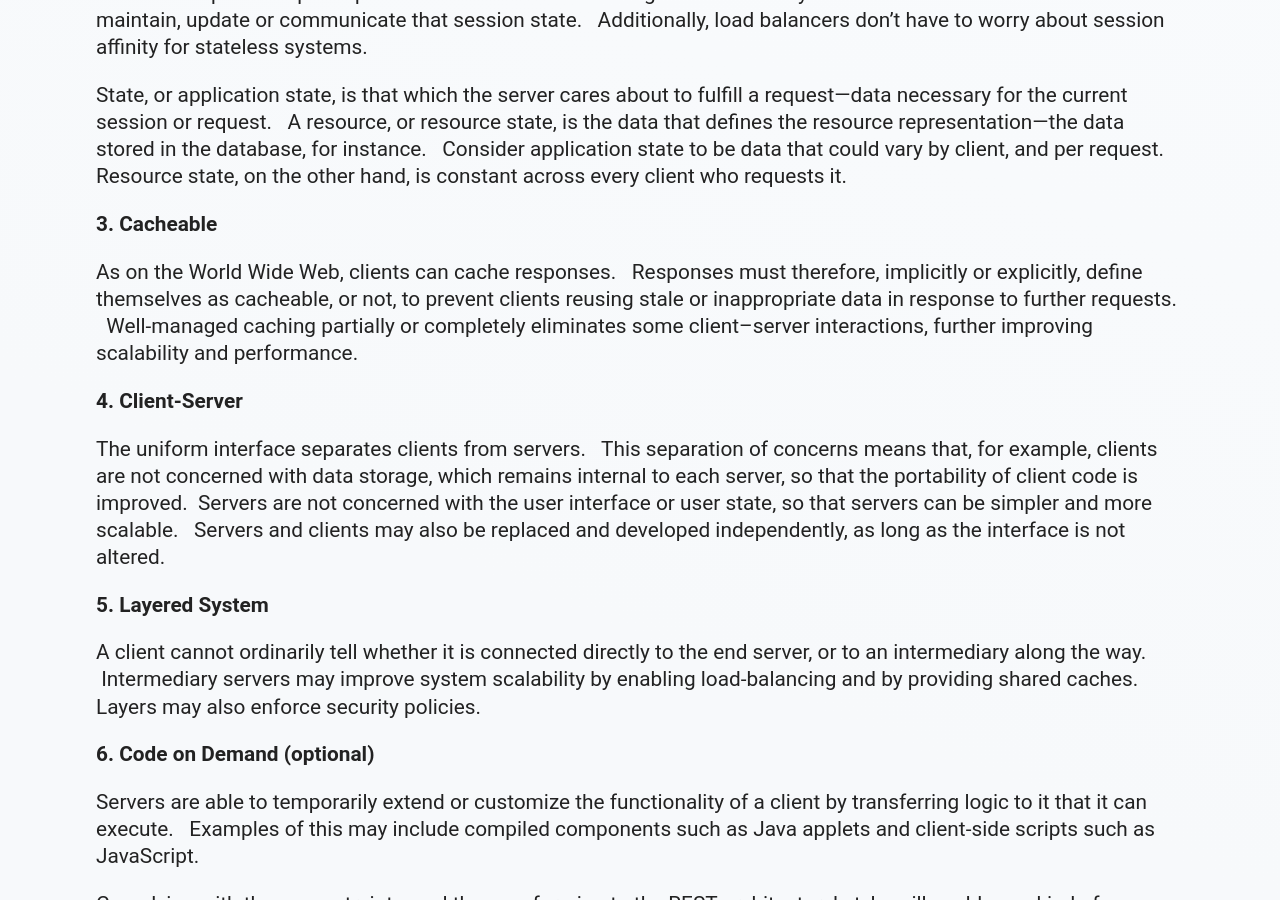
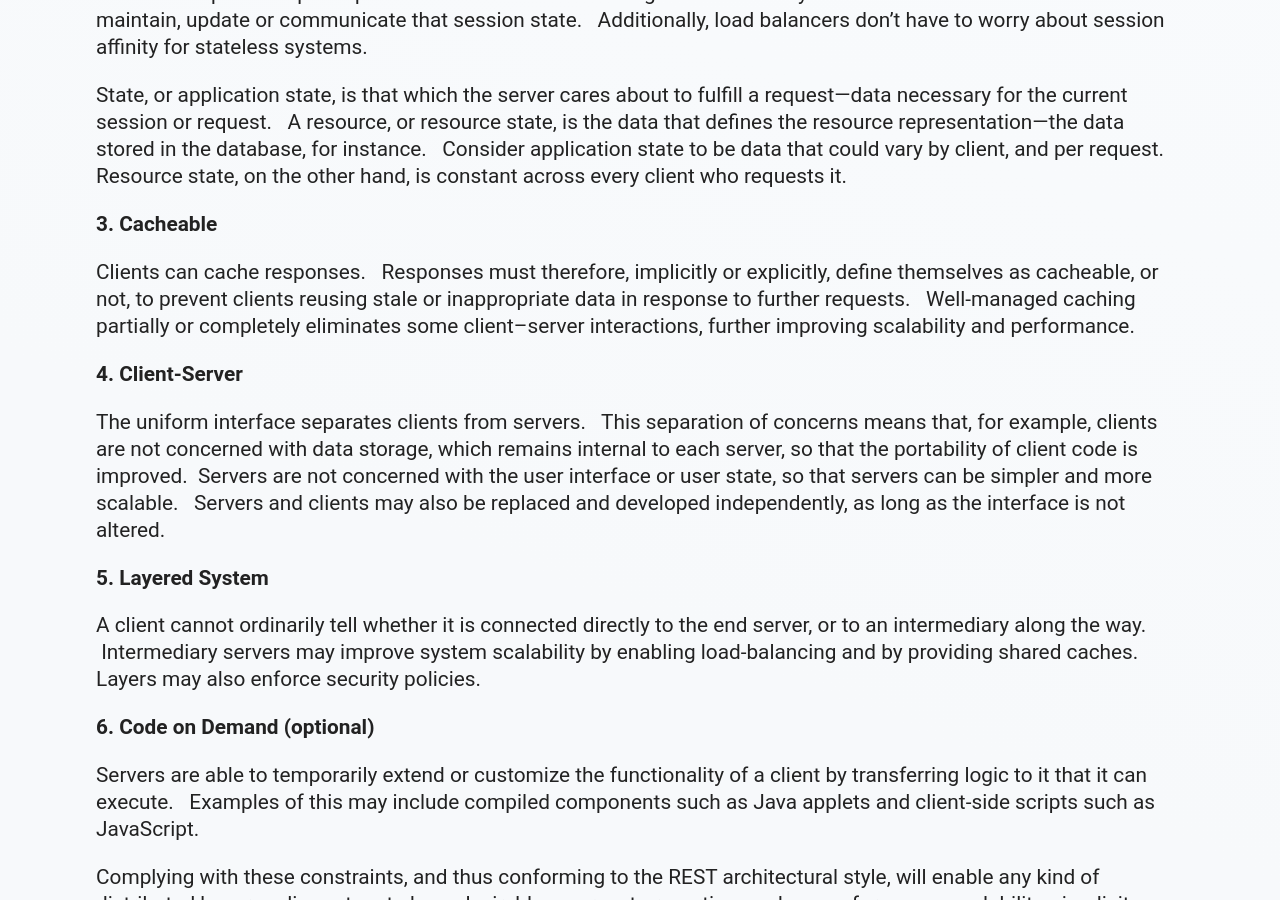
Before and after one commit to mo4dawg/mo4dawg.github.io, a Jekyll site: the page built from _posts/2016-11-11-restful-services.md, in a window 1280 px wide and 900 px high, scrolled down 1990 px. Built offline with Jekyll 4.4.1, drawn with Linux system fonts in a browser that asks for light colours; comment, search, counter and statistics services are not loaded.

Commit message:
Update 2016-11-11-restful-services.md

```diff
--- a/_posts/2016-11-11-restful-services.md
+++ b/_posts/2016-11-11-restful-services.md
@@ -58,7 +58,7 @@ State, or application state, is that which the server cares about to fulfill a r
 
 **3.   Cacheable**
 
-As on the World Wide Web, clients can cache responses. &nbsp; Responses must therefore, implicitly or explicitly, define themselves as cacheable, or not, to prevent clients reusing stale or inappropriate data in response to further requests. &nbsp; Well-managed caching partially or completely eliminates some client–server interactions, further improving scalability and performance.
+Clients can cache responses. &nbsp; Responses must therefore, implicitly or explicitly, define themselves as cacheable, or not, to prevent clients reusing stale or inappropriate data in response to further requests. &nbsp; Well-managed caching partially or completely eliminates some client–server interactions, further improving scalability and performance.
 
 **4.    Client-Server**
 
```
